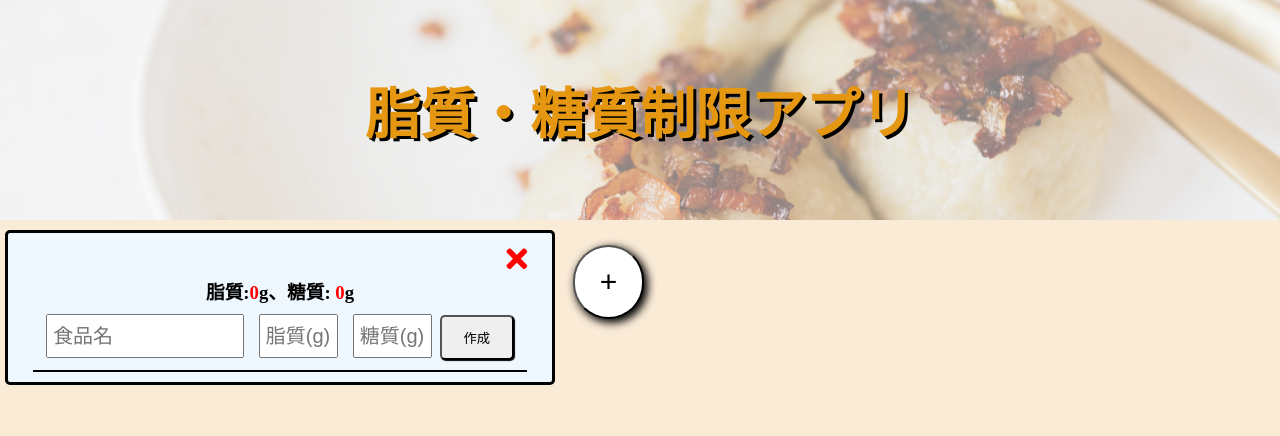
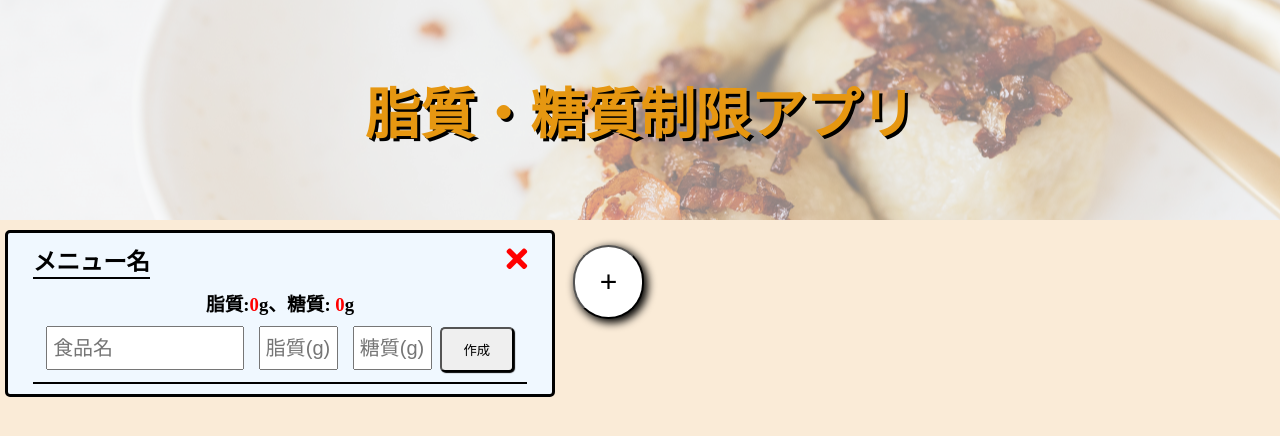
Before and after one commit to victer-star/dietary-restriction, a React (Create React App) app: page / in a window 1280 px wide. Shown: the top 436 px of the page. Built offline with nearby package versions, Linux system fonts and the light colour scheme.

Commit message:
inputTitle調整前にもどす

```diff
--- a/src/components/menu/MenuCardTitle.jsx
+++ b/src/components/menu/MenuCardTitle.jsx
@@ -2,7 +2,7 @@ import React, { useState } from "react";
 
 export const MenuCardTitle = () => {
   const [isClick, setIsClick] = useState(false);
-  const [inputCardTitle, setInputCardTitle] = useState("");
+  const [inputCardTitle, setInputCardTitle] = useState("メニュー名");
 
   const handleClick = () => {
     setIsClick(true);
@@ -30,7 +30,6 @@ export const MenuCardTitle = () => {
         <form onSubmit={handleSubmit}>
           <input
             className="menuCardTitleInput"
-            placeholder="メニュー名入力欄"
             autoFocus
             type="text"
             onChange={handleChange}
```
